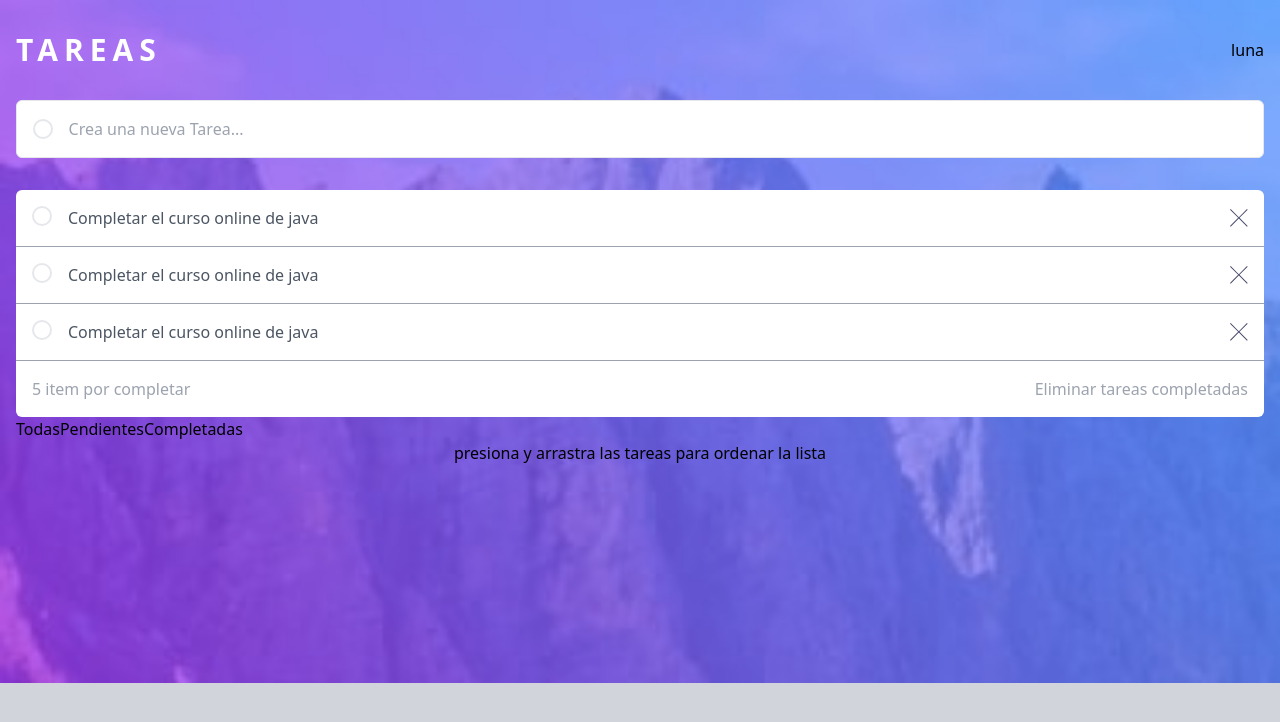
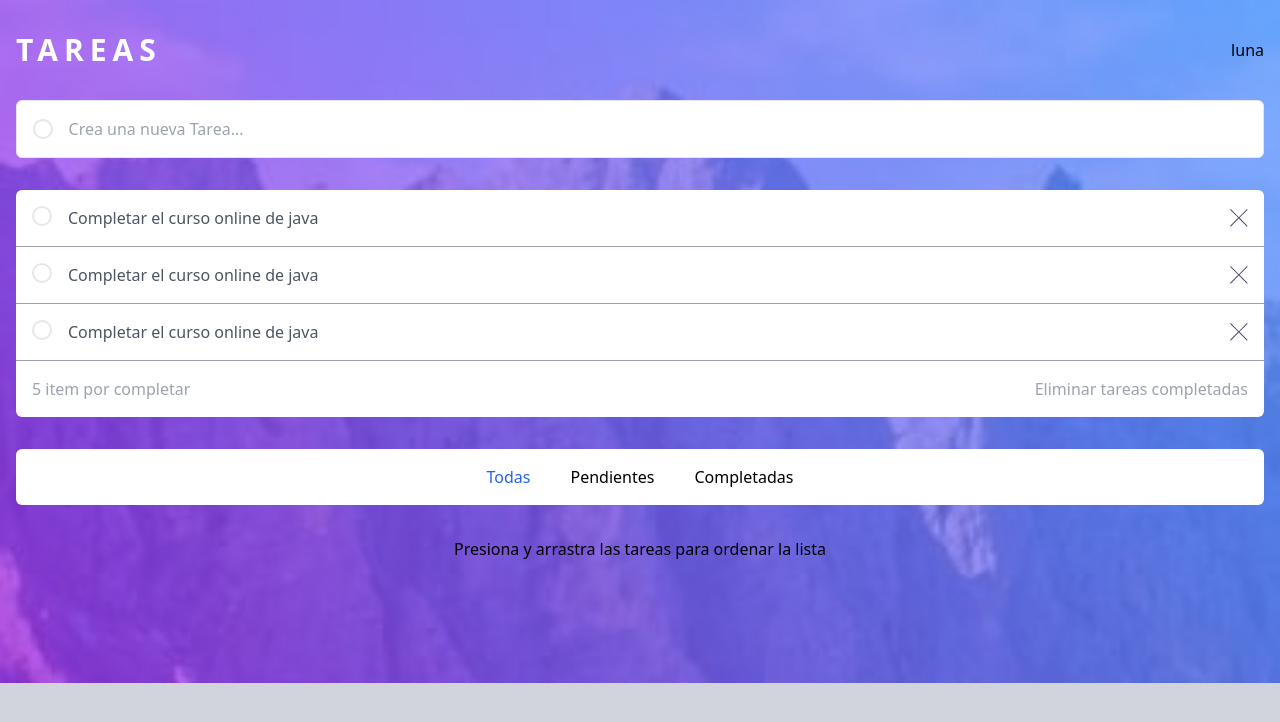
Before and after one commit to CarlosAncapi/Aplicacion-tareas-react-con-tailwind, a React (Vite) app: page / in a window 1280 px wide. Shown: the top 722 px of the page. Built offline with nearby package versions, Linux system fonts and the light colour scheme.

Commit message:
aplicando flexbox a la seccion de filtros

```diff
--- a/src/App.jsx
+++ b/src/App.jsx
@@ -54,13 +54,15 @@ const App = () => {
         </div>
       </main>
 
-      <section className="container mx-auto px-4">
-        <button>Todas</button>
-        <button>Pendientes</button>
-        <button>Completadas</button>
+      <section className="container mx-auto px-4 mt-8">
+        <div className="bg-white flex justify-center rounded-md p-4 gap-10">
+            <button className="text-blue-600">Todas</button>
+            <button className="hover:text-blue-600">Pendientes</button>
+            <button className="hover:text-blue-600">Completadas</button>
+        </div>
       </section>
 
-      <p className="text-center">presiona y arrastra las tareas para ordenar la lista</p>
+      <p className="text-center mt-8">Presiona y arrastra las tareas para ordenar la lista</p>
     </div>
   )};
 
```
